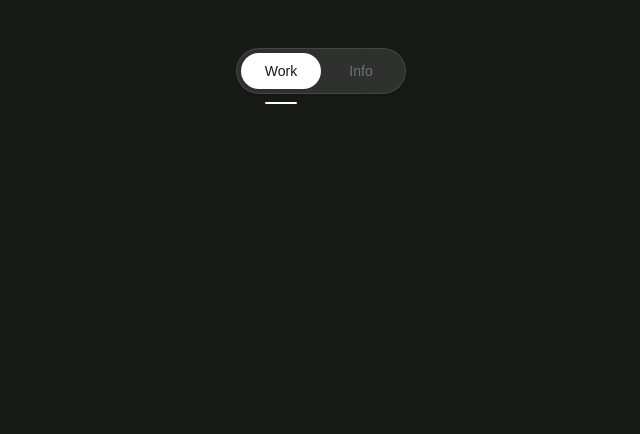
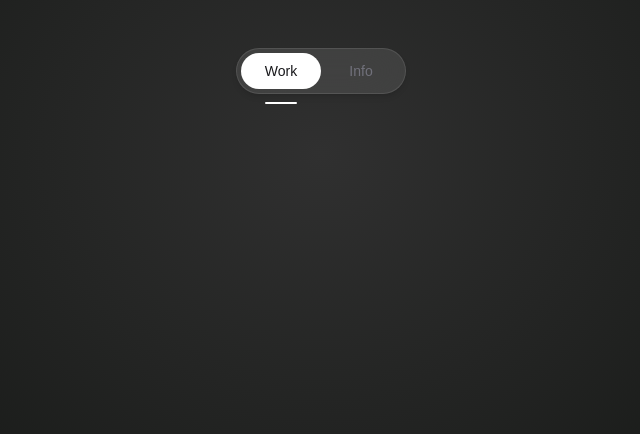
Before and after one commit to Jetrossgalinato/axle-official, a Next.js app: page / in a window 1280 px wide. Shown: the top 434 px of the page, without its empty margins (319-959 px from the left). Built offline with nearby package versions, Linux system fonts and the light colour scheme.

Commit message:
Enhance HeroSection background with a radial gradient for improved visual appeal. Update NavPill component styles to allow pointer events on the wrapper for better interaction.

```diff
--- a/app/components/HeroSection.tsx
+++ b/app/components/HeroSection.tsx
@@ -12,6 +12,10 @@ export default function HeroSection({
   return (
     <section
       className={`relative flex min-h-screen w-full flex-col items-center justify-center overflow-hidden ${className}`}
+      style={{
+        background:
+          "radial-gradient(57.47% 80.81% at 50% 19.19%, #303030 0%, #181A18 75%)",
+      }}
     >
       {children}
     </section>
--- a/app/components/NavPill.tsx
+++ b/app/components/NavPill.tsx
@@ -10,8 +10,7 @@ const OPTIONS: { id: NavOption; label: string }[] = [
   { id: "info", label: "Info" },
 ];
 
-const GLIDE =
-  "duration-[380ms] ease-[cubic-bezier(0.22,1,0.36,1)]";
+const GLIDE = "duration-[380ms] ease-[cubic-bezier(0.22,1,0.36,1)]";
 
 export default function NavPill() {
   const [active, setActive] = useState<NavOption>("work");
@@ -40,9 +39,12 @@ export default function NavPill() {
   return (
     <nav
       aria-label="Primary"
-      className="sticky top-0 z-50 flex justify-center px-4 pt-12 pb-3"
+      className="pointer-events-none fixed inset-x-0 top-0 z-50 flex justify-center px-4 pt-12 pb-3"
     >
-      <div ref={wrapRef} className="relative inline-flex flex-col items-stretch">
+      <div
+        ref={wrapRef}
+        className="pointer-events-auto relative inline-flex flex-col items-stretch"
+      >
         <div
           role="tablist"
           aria-label="Sections"
```
